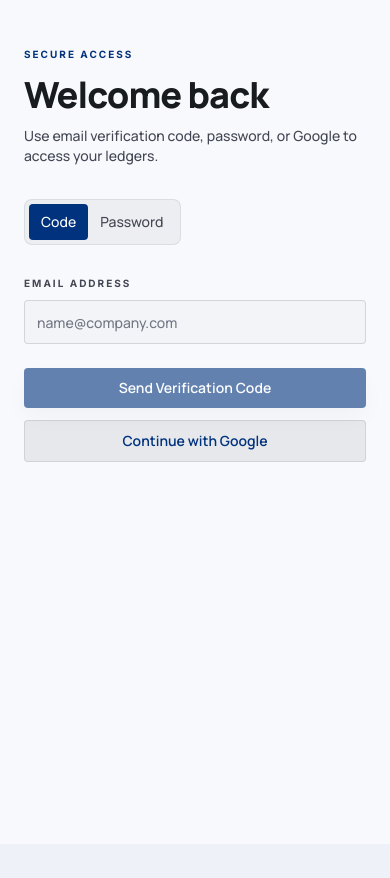
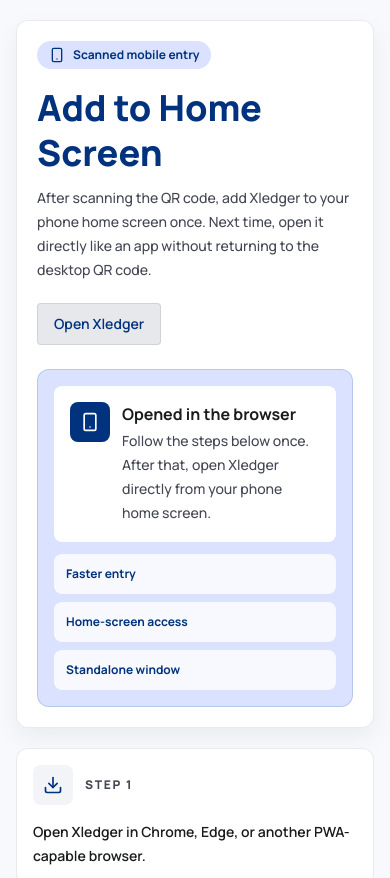
Before and after one commit to RichXan/xledger, a React (Vite) app in the folder frontend/app/: page /mobile in a window 390 px wide. Before the commit this address led to /login. Shown: the top 878 px of the page. Before the commit the page ends 844 px from the top, so only its background shows below. Built offline with nearby package versions, Linux system fonts and the light colour scheme.

Commit message:
feat: guide mobile users to install app

```diff
--- a/frontend/app/src/locales/en/translation.json
+++ b/frontend/app/src/locales/en/translation.json
@@ -268,7 +268,7 @@
     },
     "mobileDevice": {
       "title": "Use on Mobile Device",
-      "description": "Scan the QR code below on your phone or tablet to open the mobile-friendly Xledger experience.",
+      "description": "Scan the QR code below on your phone or tablet. The mobile page will guide you to add Xledger to your home screen so you do not need to scan again.",
       "switchToMobile": "Switch to Mobile Version",
       "qrAlt": "Mobile entry QR code",
       "localhostHint": "This is a local address. A real phone needs a domain or IP it can reach on the same network."
@@ -684,10 +684,14 @@
   },
   "pwa": {
     "eyebrow": "Mobile install guide",
+    "mobileEntryEyebrow": "Scanned mobile entry",
     "installTitle": "Add to Home Screen",
     "installDescription": "Turn Xledger into a home-screen app for daily mobile use. It opens faster, keeps the ledger focused, and avoids hunting through browser tabs.",
+    "mobileEntryTitle": "Add to Home Screen",
+    "mobileEntryDescription": "After scanning the QR code, add Xledger to your phone home screen once. Next time, open it directly like an app without returning to the desktop QR code.",
     "installNow": "Install Now",
     "backToApp": "Back to app",
+    "openApp": "Open Xledger",
     "installedStatus": "Already running as an app",
     "installedDescription": "Xledger is already opened from your home screen. You can keep using it like a lightweight mobile app.",
     "browserStatus": "Opened in the browser",
--- a/frontend/app/src/locales/zh/translation.json
+++ b/frontend/app/src/locales/zh/translation.json
@@ -268,7 +268,7 @@
     },
     "mobileDevice": {
       "title": "在移动设备使用",
-      "description": "您可以在手机或平板上扫描下方二维码，进入适合移动端使用的 Xledger。",
+      "description": "请用手机或平板扫描下方二维码。打开后的移动页面会引导你把 Xledger 添加到主屏幕，之后就不需要再扫码。",
       "switchToMobile": "切换到移动版",
       "qrAlt": "移动版入口二维码",
       "localhostHint": "当前是本机地址，真实手机扫码需要使用同一网络可访问的域名或 IP。"
@@ -684,10 +684,14 @@
   },
   "pwa": {
     "eyebrow": "移动端安装指南",
+    "mobileEntryEyebrow": "扫码后的移动入口",
     "installTitle": "添加到手机主屏幕",
     "installDescription": "把 Xledger 变成主屏幕上的记账应用。之后可以更快打开、减少浏览器标签干扰，更适合每天在手机上记账。",
+    "mobileEntryTitle": "添加到手机主屏幕",
+    "mobileEntryDescription": "扫码打开后，只需要把 Xledger 添加到手机主屏幕一次。下次就能像打开 APP 一样直接进入，不用再回电脑扫码。",
     "installNow": "立即安装",
     "backToApp": "返回应用",
+    "openApp": "打开 Xledger",
     "installedStatus": "已以应用模式运行",
     "installedDescription": "当前已经从主屏幕打开 Xledger，可以像轻量手机应用一样继续使用。",
     "browserStatus": "当前在浏览器中打开",
--- a/frontend/app/src/pages/mobile-entry-page.tsx
+++ b/frontend/app/src/pages/mobile-entry-page.tsx
@@ -1,5 +1,16 @@
 import { Navigate } from 'react-router-dom'
+import { PWAOnboardingPage, getStandaloneStatus } from './onboarding-pwa-page'
 
 export function MobileEntryPage() {
-  return <Navigate to="/dashboard" replace />
+  const onboardingDismissed = window.localStorage.getItem('pwa-onboarding-dismissed') === 'true'
+
+  if (getStandaloneStatus() || onboardingDismissed) {
+    return <Navigate to="/dashboard" replace />
+  }
+
+  return (
+    <main className="min-h-screen bg-background px-4 py-5 text-on-surface sm:px-6">
+      <PWAOnboardingPage mobileEntry />
+    </main>
+  )
 }
--- a/frontend/app/src/pages/onboarding-pwa-page.tsx
+++ b/frontend/app/src/pages/onboarding-pwa-page.tsx
@@ -13,14 +13,18 @@
   return 'desktop'
 }
 
-function getStandaloneStatus() {
+export function getStandaloneStatus() {
   if (typeof window === 'undefined') return false
   const displayModeStandalone = window.matchMedia?.('(display-mode: standalone)').matches ?? false
   const navigatorStandalone = 'standalone' in navigator && Boolean((navigator as Navigator & { standalone?: boolean }).standalone)
   return displayModeStandalone || navigatorStandalone
 }
 
-export function PWAOnboardingPage() {
+interface PWAOnboardingPageProps {
+  mobileEntry?: boolean
+}
+
+export function PWAOnboardingPage({ mobileEntry = false }: PWAOnboardingPageProps) {
   const { t } = useTranslation()
   const navigate = useNavigate()
   const { canInstall, install } = usePwaInstall()
@@ -59,6 +63,7 @@
       <section className="overflow-hidden rounded-2xl border border-outline/15 bg-surface-container-lowest shadow-ambient">
         <div className="grid gap-6 p-5 md:grid-cols-[1.05fr_0.95fr] md:p-7">
           <div>
+            {mobileEntry ? null : (
               <button
                 type="button"
                 className="mb-5 inline-flex min-h-10 items-center gap-2 rounded-lg border border-outline/15 bg-surface-container-low px-3 text-sm font-bold text-on-surface-variant"
@@ -67,15 +72,16 @@
                 <ArrowLeft className="h-4 w-4" />
                 {t('common.back')}
               </button>
+            )}
             <div className="inline-flex items-center gap-2 rounded-full bg-primary-fixed px-3 py-1.5 text-xs font-bold text-primary">
               <Smartphone className="h-4 w-4" />
-              {t('pwa.eyebrow')}
+              {mobileEntry ? t('pwa.mobileEntryEyebrow') : t('pwa.eyebrow')}
             </div>
             <h2 className="mt-4 font-headline text-4xl font-extrabold leading-tight text-primary md:text-[44px]">
-              {t('pwa.installTitle')}
+              {mobileEntry ? t('pwa.mobileEntryTitle') : t('pwa.installTitle')}
             </h2>
             <p className="mt-3 max-w-2xl text-sm leading-6 text-on-surface-variant">
-              {t('pwa.installDescription')}
+              {mobileEntry ? t('pwa.mobileEntryDescription') : t('pwa.installDescription')}
             </p>
             <div className="mt-5 flex flex-wrap gap-2">
               {canInstall ? (
@@ -85,7 +91,7 @@
                 </Button>
               ) : null}
               <Button variant="secondary" onClick={() => leaveInstallGuide('/dashboard')}>
-                {t('pwa.backToApp')}
+                {mobileEntry ? t('pwa.openApp') : t('pwa.backToApp')}
               </Button>
             </div>
           </div>
```
Also changed, not shown: 1 other file (tests, documents, lock files or other folders). Lines whose indentation alone changed are shown as unchanged.
